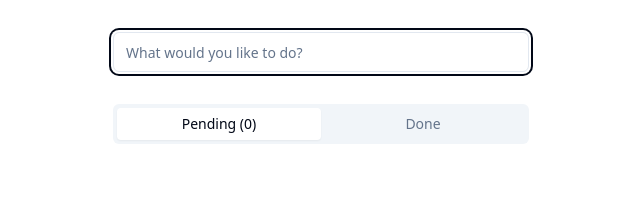
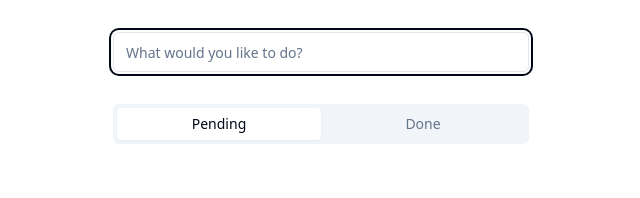
Before and after one commit to sharmakshay/todo, a React (Vite) app: page / in a window 1280 px wide. Shown: the top 198 px of the page, without its empty margins (319-959 px from the left). Built offline with nearby package versions, Linux system fonts and the light colour scheme.

Commit message:
added pending and done counter

```diff
--- a/src/App.tsx
+++ b/src/App.tsx
@@ -48,8 +48,10 @@ const App = () => {
           </div>
           <Tabs defaultValue={TaskType.Pending} className="mt-8">
             <TabsList className="grid w-full grid-cols-2">
-              <TabsTrigger value={TaskType.Pending}>Pending ({pendingList.length})</TabsTrigger>
-              <TabsTrigger value={TaskType.Done}>Done</TabsTrigger>
+              <TabsTrigger value={TaskType.Pending}>
+                Pending {pendingList.length ? `(${pendingList.length})` : ``}
+              </TabsTrigger>
+              <TabsTrigger value={TaskType.Done}>Done {doneList.length ? `(${doneList.length})` : ``}</TabsTrigger>
             </TabsList>
             <TabsContent value={TaskType.Pending}>
               <TaskList
```
